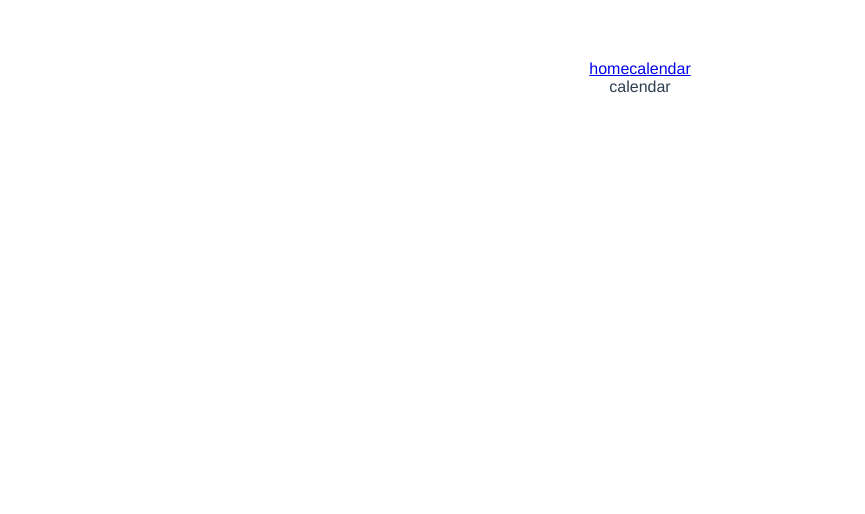
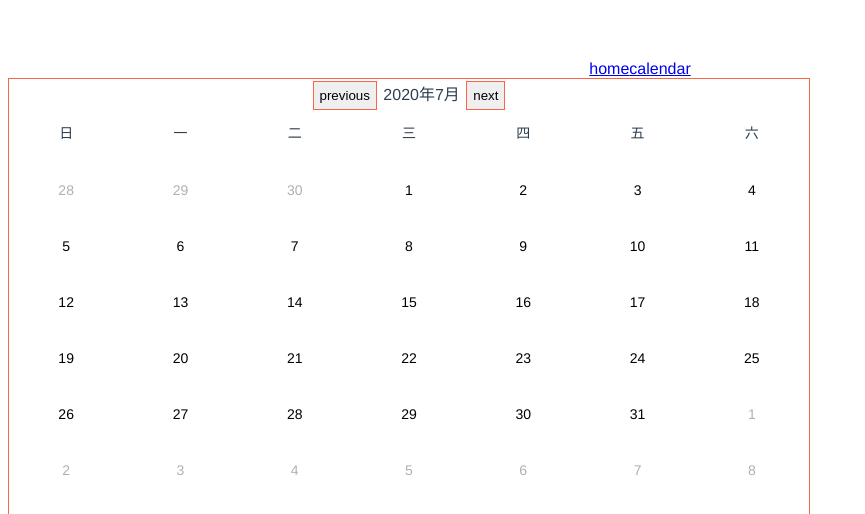
Before and after one commit to whj768702/vuenext, a Vue app: page /calendar in a window 1280 px wide. Shown: the top 514 px of the page, without its empty margins (0-865 px from the left). Built offline with nearby package versions, Linux system fonts and the light colour scheme.

Commit message:
feat(calendar): 基本展示。

```diff
--- a/package.json
+++ b/package.json
@@ -11,6 +11,9 @@
   },
   "dependencies": {
     "core-js": "^3.10.1",
+    "dayjs": "^1.10.4",
+    "less": "^4.1.1",
+    "less-loader": "^7.1.0",
     "vue": "^3.0.11",
     "vue-router": "^4.0.6"
   },
--- a/src/components/calendar.vue
+++ b/src/components/calendar.vue
@@ -1,13 +1,112 @@
 <template>
-  <div>calendar</div>
+  <div class="calendar">
+    <div class="header">
+      <button @click="previousMonth">previous</button>
+      {{ year }}年{{ showMonth }}月
+      <button @click="nextMonth">next</button>
+    </div>
+    <div class="week-type">
+      <span v-for="i in weekdays" :key="i" class="cell">{{ i }}</span>
+    </div>
+    <div class="week-day">
+      <span v-for="(day, index) in fortyDays" :key="index" class="cell"
+            :class="{'month-include': isInMonth(day), 'month-exclude': !isInMonth(day)}"
+      >{{ day.date() }}</span>
+    </div>
+  </div>
 </template>
 
 <script>
+import dayjs from 'dayjs';
+import isBetween  from 'dayjs/plugin/isBetween';
+
+dayjs.extend(isBetween);
+
 export default {
   name: 'calendar',
+  computed: {
+    fortyDays() {
+      const firstDayOfMonth = dayjs(new Date(this.year, this.month)).date(1);
+      const week = firstDayOfMonth.day();
+      const startDay = firstDayOfMonth - week * 60 * 60 * 1000 * 24;
+      const result = [];
+      for (let i = 0; i < 42; i++) {
+        result.push(dayjs(startDay).add(i, 'days'));
+      }
+      return result;
+    },
+    showMonth() {
+      return this.month + 1;
+    },
+  },
+  data() {
+    return {
+      year: dayjs().get('year'),
+      month: dayjs().get('month'),
+      weekdays: ['日', '一', '二', '三', '四', '五', '六'],
+    };
+  },
+  methods: {
+    isInMonth(day) {
+      const firstDayOfMonth = dayjs(new Date(this.year, this.month)).startOf('month');
+      const lastDayOfMonth = dayjs(new Date(this.year, this.month)).endOf('month');
+      return day.isBetween(firstDayOfMonth, lastDayOfMonth, 'day', '[]');
+    },
+    previousMonth() {
+      const currentShowDate = new Date(this.year, this.month);
+      const calculatedDate = dayjs(currentShowDate);
+      this.year = calculatedDate.get('year');
+      this.month = calculatedDate.get('month') - 1;
+    },
+    nextMonth() {
+      const currentShowDate = new Date(this.year, this.month);
+      const calculatedDate = dayjs(currentShowDate);
+      this.year = calculatedDate.get('year');
+      this.month = calculatedDate.get('month') + 1;
+    },
+  },
 };
 </script>
 
-<style scoped>
+<style lang="less">
+.calendar {
+  width: 800px;
+  height: 600px;
+  border: 1px solid tomato;
+
+  .header {
+  }
+
+  .week-type {
+    margin-top: 10px;
+    display: flex;
+    justify-content: space-around;
+
+    .cell {
+      font-size: 14px;
+      font-weight: 500;
+    }
+  }
+
+  .week-day {
+    display: flex;
+    justify-content: space-around;
+    flex-wrap: wrap;
+
+    .cell {
+      margin-top: 40px;
+      width: calc(100% / 7);
+      font-size: 14px;
+      font-weight: 500;
+    }
+
+    .month-include {
+      color: #000000;
+    }
+    .month-exclude {
+      color: #b0b0b0;
+    }
+  }
+}
 
 </style>
```
Also changed, not shown: 1 other file (tests, documents, lock files or other folders).
